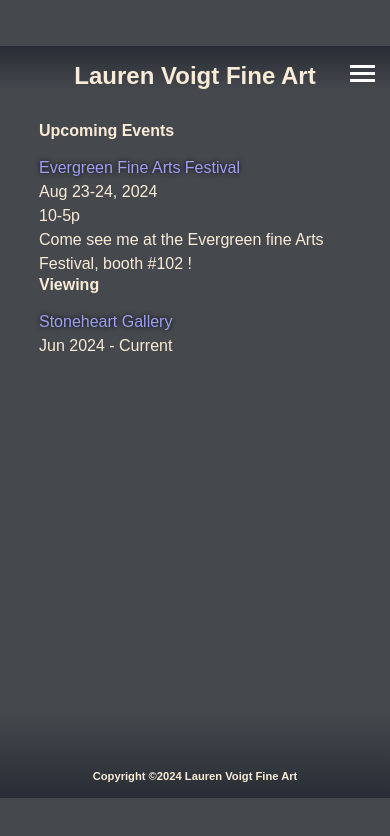
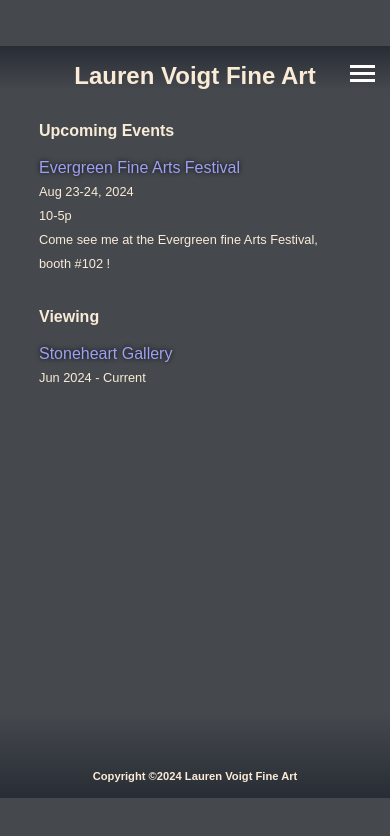
Before and after one commit to danieleugenevoigt/LVFA, a React (Create React App) app: page /exhibition in a window 390 px wide. Shown: the top 836 px of the page. Built offline with nearby package versions, Linux system fonts and the light colour scheme; a web font is replaced by a local one.

Commit message:
margin and font size changes to exhibitions

```diff
--- a/src/components/exhibition/exhibition.css
+++ b/src/components/exhibition/exhibition.css
@@ -58,6 +58,10 @@
     text-align: left;
     width: 25vw;
     }
+
+    p {
+        font-size: .8rem;
+    }
 }
 
 @media (max-width: 480px) {
@@ -66,7 +70,7 @@ h2{
     }
 
 .col1 {
-    margin-bottom: 0;
+    margin-bottom: 2rem;
     margin-left: 0;
     text-align: left;
     }
```
